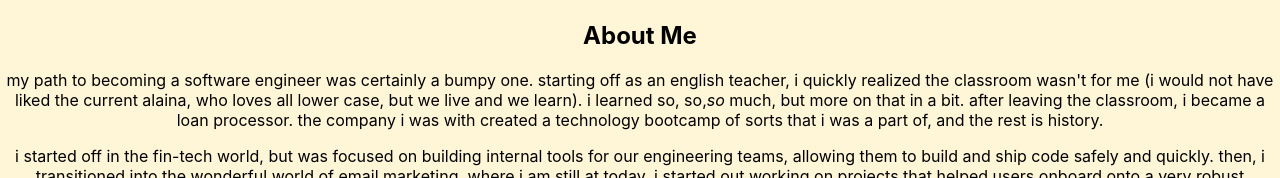
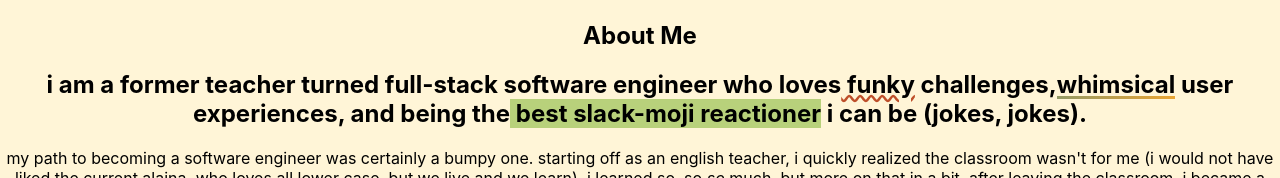
Before and after one commit to alaina-codes/personal-site, a React (Create React App) app in the folder portfolio-react/: page / in a window 1280 px wide. Shown: the part 456-634 px from the top of the page. Built offline with nearby package versions, Linux system fonts and the light colour scheme.

Commit message:
update header styles in about me

```diff
--- a/portfolio-react/src/App.css
+++ b/portfolio-react/src/App.css
@@ -7,7 +7,29 @@ footer {
   background-color: #ff5e6c;
   color: black;
   padding: 20px;
-  /* position: fixed; */
   bottom: 0;
   width: 100%;
 }
+
+
+
+
+.funky {
+  text-decoration-line: underline;
+  text-decoration-style: wavy;
+  text-decoration-color: #be4f2a;
+}
+
+.whimsy {
+  background: linear-gradient(to left, #eaa534, #939a66 100%);
+  background-position: 0 100%;
+  background-size: 100% 3px;
+  background-repeat: repeat-x;
+}
+
+.jokes {
+  content: "";
+  transform: skew(-12deg) translateX(-50%);
+  background: rgba(115, 173, 33, 0.5);
+  z-index: -1;
+}
--- a/portfolio-react/src/components/sections/AboutMe.js
+++ b/portfolio-react/src/components/sections/AboutMe.js
@@ -4,6 +4,14 @@ const AboutMe = () => {
     return (
         <section className="about-me">
             <h1>About Me</h1>
+            <h2>
+                i am a former teacher turned full-stack software engineer who loves
+                <span class="funky"> funky</span> challenges,
+                <span class="whimsy">whimsical</span> user experiences,
+                and being the
+                <span class="jokes"> best slack-moji reactioner</span> i can
+                be (jokes, jokes).
+            </h2>
             <p>
                 my path to becoming a software engineer was certainly a bumpy
                 one. starting off as an english teacher, i quickly realized the
```
Also changed, not shown: portfolio-react/src/App.js (+0 -13 lines).
